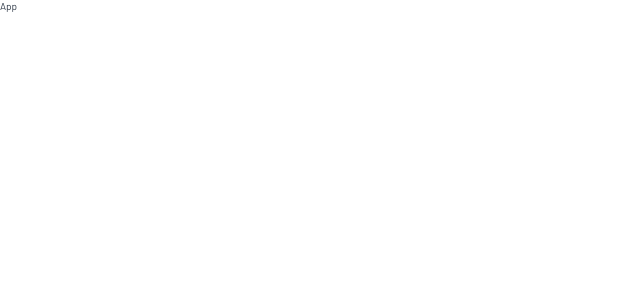
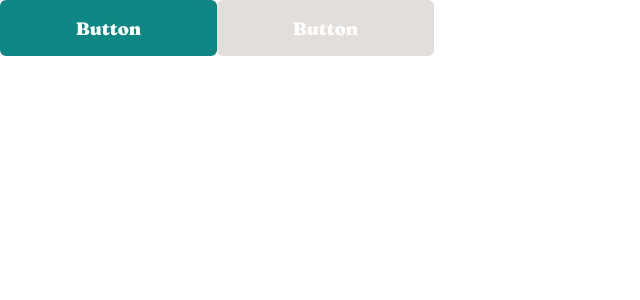
Before and after one commit to yjcyun/frontend_mentor, a React (Create React App) app in the folder intermediate/coffeeroasters_subscription_site/: page / in a window 1280 px wide. Shown: the top 300 px of the page, without its empty margins (0-640 px from the left). Built offline with nearby package versions, Linux system fonts and the light colour scheme.

Commit message:
:sparkles: Create a button component

```diff
--- a/intermediate/coffeeroasters_subscription_site/src/App.tsx
+++ b/intermediate/coffeeroasters_subscription_site/src/App.tsx
@@ -1,5 +1,13 @@
+import { BrowserRouter } from "react-router-dom";
+import { Button } from "./components/button";
+
 const App = () => {
-  return <div>App</div>;
+  return (
+    <BrowserRouter>
+      <Button text="Button" />
+      <Button text="Button" disabled />
+    </BrowserRouter>
+  );
 };
 
 export default App;
--- /dev/null
+++ b/intermediate/coffeeroasters_subscription_site/src/components/button.tsx
@@ -0,0 +1,50 @@
+import { useNavigate } from "react-router-dom";
+import styled from "styled-components";
+
+interface ButtonProps {
+  disabled?: boolean;
+  text: string;
+  to?: string;
+}
+
+const StyledButton = styled.button`
+  font-weight: 900;
+  line-height: 2.5rem;
+  font-size: 1.8rem;
+  color: var(--white);
+  background: var(--dark-cyan);
+  transition: var(--transition);
+  border-radius: 6px;
+  width: 21.7rem;
+  height: 5.6rem;
+  display: inline-flex;
+  align-items: center;
+  justify-content: center;
+
+  &:hover {
+    background: #66d2cf;
+  }
+
+  &.disabled {
+    background: #e2dedb;
+  }
+`;
+
+export const Button: React.FC<ButtonProps> = ({
+  disabled = false,
+  text,
+  to,
+}) => {
+  const navigate = useNavigate();
+
+  return (
+    <StyledButton
+      className={`${disabled ? "disabled" : ""}`}
+      onClick={() => {
+        if (to) navigate(to);
+      }}
+    >
+      <span className="label">{text}</span>
+    </StyledButton>
+  );
+};
```
